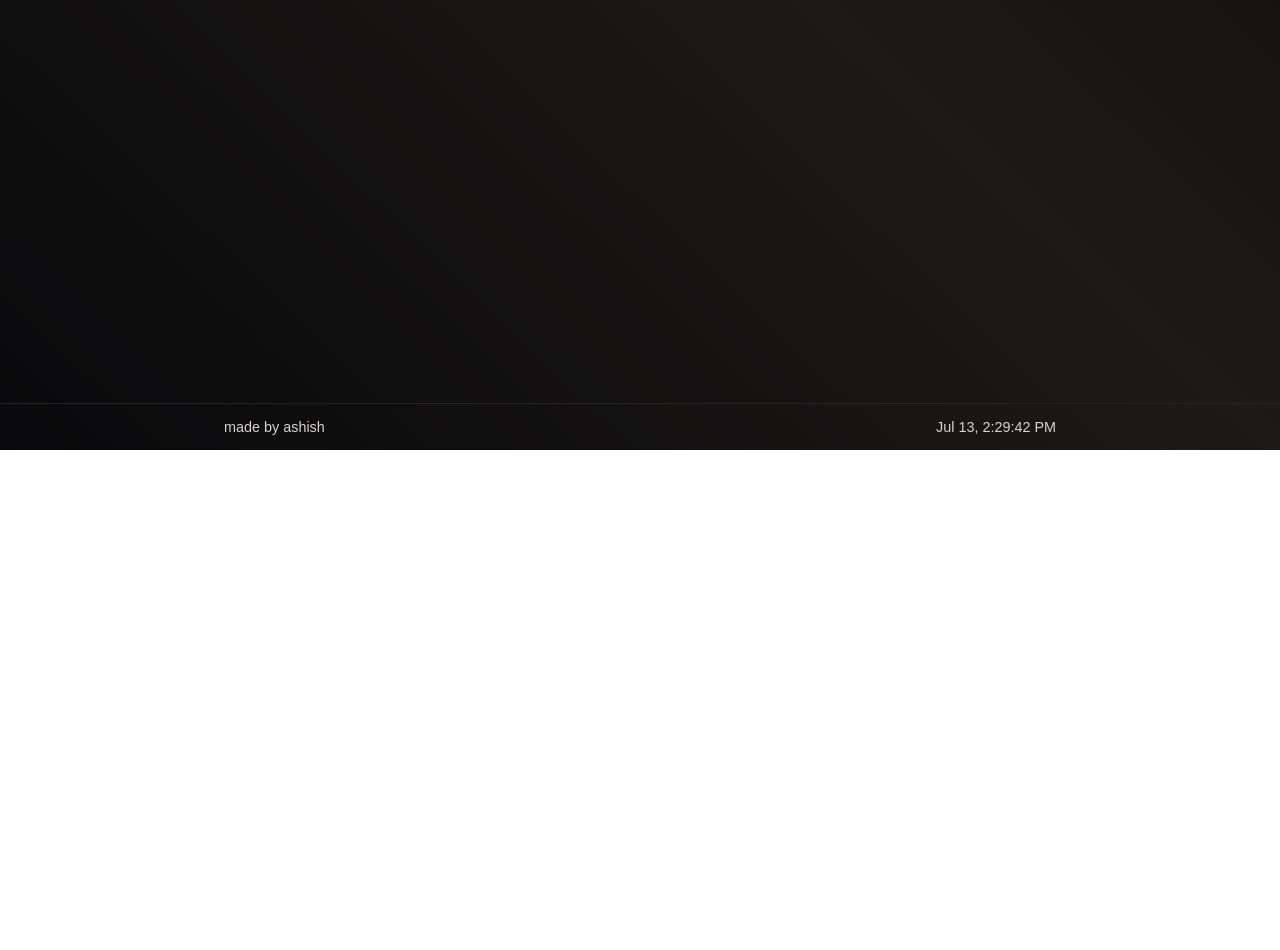
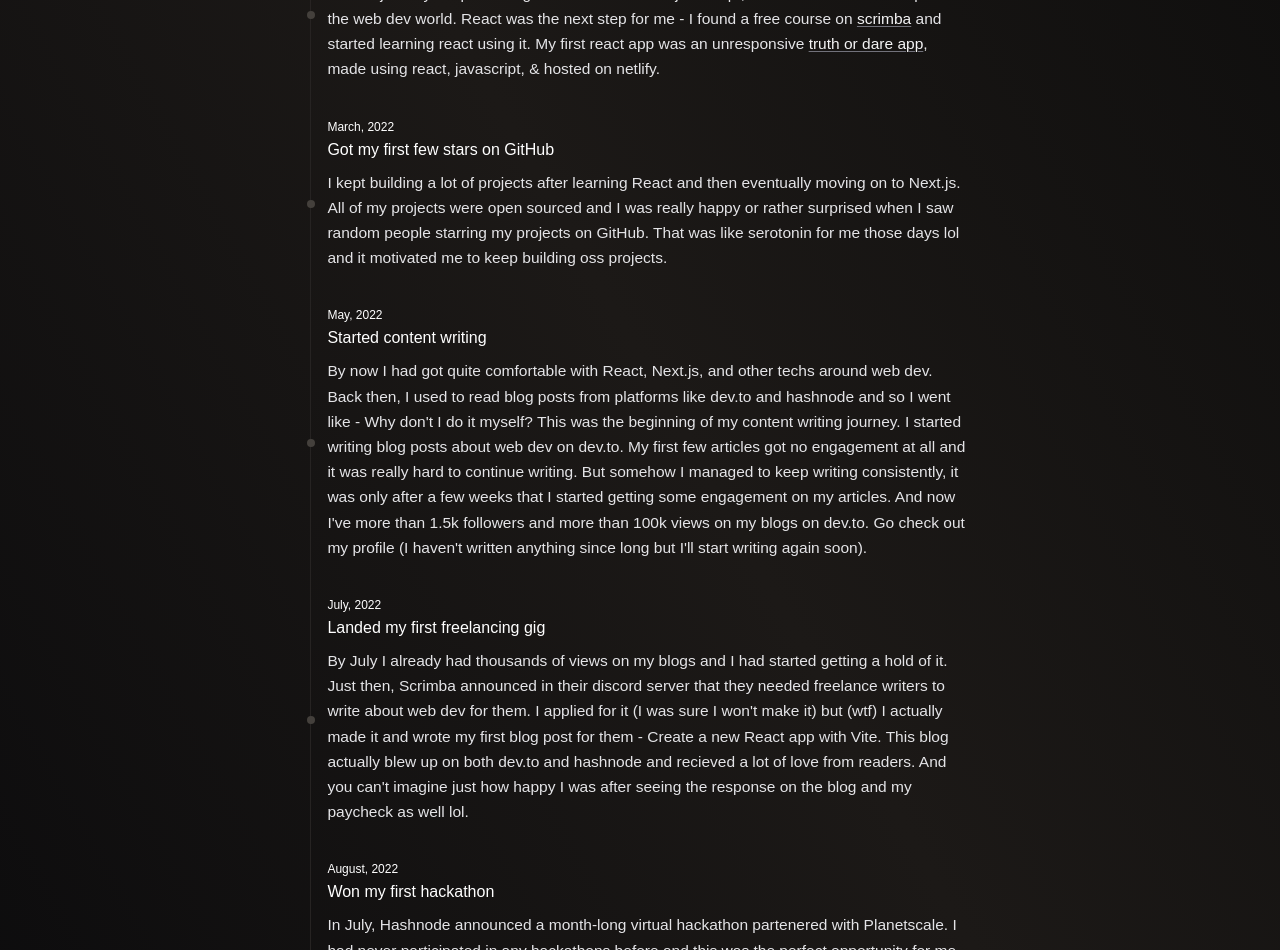
Before and after one commit to asrvd/v2.asrvd.me, a Next.js app: page /timeline in a window 1280 px wide. Before the commit this address had no page. Shown: the part 780-1730 px from the top of the page. Before the commit the page ends 1230 px from the top, so only its background shows below. Built offline with nearby package versions, Linux system fonts and the light colour scheme; a web font is replaced by a local one.

Commit message:
feat: add timeline

```diff
--- a/src/app/globals.css
+++ b/src/app/globals.css
@@ -41,48 +41,48 @@
   text-decoration-color: #f4f4f5;
 }
 
-article a {
+article > a {
   @apply underline underline-offset-2 cursor-pointer duration-150 text-zinc-100 !important;
 
   text-decoration-color: #71717a !important;
   text-decoration-thickness: 1px !important;
 }
 
-article a:hover {
+article > a:hover {
   text-decoration-color: #f4f4f5 !important;
 }
 
-article ul > li {
+article > ul > li {
   @apply text-zinc-100 text-[0.97rem] font-normal !important;
 }
 
-article pre {
+article > pre {
   @apply rounded-lg font-normal !important;
 }
 
-article code::before,
-article code::after {
+article > code::before,
+article > code::after {
   @apply content-none !important;
 }
 
-article p > code {
+article > p > code {
   @apply font-normal bg-stone-800/50 rounded-md p-1 !important;
 }
 
-article h1,
-article h2,
-article h3,
-article h4 {
+article > h1,
+article > h2,
+article > h3,
+article > h4 {
   @apply text-zinc-50 font-semibold text-lg tracking-tight mb-4 leading-none !important;
 }
 
-article h2,
-h3,
-h4 {
+article > h2,
+article >h3,
+article >h4 {
   @apply mt-8 !important;
 }
 
-article img {
+article > img {
   @apply w-full rounded-lg !important;
 }
 
--- a/src/app/layout.tsx
+++ b/src/app/layout.tsx
@@ -28,7 +28,7 @@
             <div className="flex flex-col gap-2 justify-center">
               <h2 className="mb-0">Ashish</h2>
               <p className="mb-0 text-zinc-400 font-semibold leading-none">
-                IDK what to put here tbh :/
+                Student • Dev • Ailurophile
               </p>
             </div>
           </section>
--- a/src/app/page.tsx
+++ b/src/app/page.tsx
@@ -18,7 +18,7 @@
         <p>
           I'm a student, a fullstack dev, oss fanboy, techical writer, shitpost
           creator, hackathon grinder, and somewhat of a gamer as well. I can
-          write ts, python, rust, go, ruby and I'm currently being forced to
+          write typesript, python, rust, go, ruby and I'm currently being forced to
           learn c & cpp for my uni courses.
         </p>
         <p className="mb-0">
--- /dev/null
+++ b/src/app/timeline/page.tsx
@@ -0,0 +1,68 @@
+/* eslint-disable react/no-unescaped-entities */
+
+const timelineElements = [
+  {
+    date: "July, 2021",
+    title: "Graduated from high school, start of programming journey",
+    description:
+      `I graduated from high school and started learning web development. Back then I was only familiar with Python. So, I started building discord bots and one of them even got verified by discord. This was one of the very first achievements I had in this amazing journey.`,
+  },
+  {
+    date: "October, 2021",
+    title: "Started learning JavaScript",
+    description:
+      `After working a lot with Python, I wanted to learn a new language and JavaScript seemed to be a good choice as I wanted to dive in web development anyways. Back then I used to watch videos on YouTube and buidl small JavaScript projects - I even made the <a href="https://github.com/asrvd/Javascript-Projects">repo</a> public on GitHub (lol). I made my first iteration of my <a href="https://asrvd.github.io/">personal site</a> during this time as well and I was really proud of it.`,
+  },
+  {
+    date: "January, 2022",
+    title: "Started learning React",
+    description:
+      `Till mid january I kept working on discord bots and javascript, but I wanted to dive deeper into the web dev world. React was the next step for me - I found a free course on <a href="https://scrimba.io">scrimba</a> and started learning react using it. My first react app was an unresponsive <a href="https://tod-generator.netlify.app/">truth or dare app</a>, made using react, javascript, & hosted on netlify.`,
+  },
+  {
+    date: "March, 2022",
+    title: "Got my first few stars on GitHub",
+    description: `I kept building a lot of projects after learning React and then eventually moving on to Next.js. All of my projects were open sourced and I was really happy or rather surprised when I saw random people starring my projects on GitHub. That was like serotonin for me those days lol and it motivated me to keep building oss projects.`,
+  },
+  {
+    date: "May, 2022",
+    title: "Started content writing",
+    description: `By now I had got quite comfortable with React, Next.js, and other techs around web dev. Back then, I used to read blog posts from platforms like dev.to and hashnode and so I went like - Why don't I do it myself? This was the beginning of my content writing journey. I started writing blog posts about web dev on dev.to. My first few articles got no engagement at all and it was really hard to continue writing. But somehow I managed to keep writing consistently, it was only after a few weeks that I started getting some engagement on my articles. And now I've more than 1.5k followers and more than 100k views on my blogs on dev.to. Go check out my profile (I haven't written anything since long but I'll start writing again soon).`,
+  },
+  {
+    date: "July, 2022",
+    title: "Landed my first freelancing gig",
+    description: `By July I already had thousands of views on my blogs and I had started getting a hold of it. Just then, Scrimba announced in their discord server that they needed freelance writers to write about web dev for them. I applied for it (I was sure I won't make it) but (wtf) I actually made it and wrote my first blog post for them - Create a new React app with Vite. This blog actually blew up on both dev.to and hashnode and recieved a lot of love from readers. And you can't imagine just how happy I was after seeing the response on the blog and my paycheck as well lol.`,
+  },
+  {
+    date: "August, 2022",
+    title: "Won my first hackathon",
+    description: `In July, Hashnode announced a month-long virtual hackathon partenered with Planetscale. I had never participated in any hackathons before and this was the perfect opportunity for me to test my skills I had been learning since months. My submission fo the hackathon was a web app that lets you create embeddable widgets with all your sponsrship links listed at one place. It was like a linktree but only for your sponsorship links. Again, I wasn't expecting to win at all but when the winners got announced in August and my project was in the top 5 submissions, I couldn't believe it.`
+  },
+  {
+    date: "Present",
+    title: "Building & Learning",
+    description: `Since August, 2022, I've been working on a lot of open source projects and even became maintainer for a lot of projects. I even won a track prize in an offline hackathon and won an online hackathon by Supabase. Things have been going quite slow but time's running faster these days - thanks to my college life. But nevertheless the grind never stops. Hopefully, I still would have a lot of stories to share her about my journey. If you actually read it till here - thanks a lot ${"<3"}`
+  }
+];
+
+export default function TimelinePage() {
+  return (
+    <div className="flex flex-col gap-12 w-full h-full">
+      <section className="w-full flex flex-col justify-start p-[0.4rem]">
+        <h2>Lifelogs ~</h2>
+        <div className="flex flex-col gap-4 border-l border-stone-800/90 pl-4">
+        {timelineElements.map((element, index) => (
+          <div className="flex flex-col gap-2 justify-start before:content-[''] before:absolute before:h-2 before:w-2 before:bg-stone-700 before:rounded-full before:-left-[1.25rem] before:top-1/2 relative" key={index}>
+            <div>
+              <span className="text-xs">{element.date}</span>
+              <h4 className="m-0">{element.title}</h4>
+            </div>
+            <p className="text-zinc-200" dangerouslySetInnerHTML={{__html: element.description}}></p>
+          </div>
+        ))}
+        </div>
+      </section>
+    </div>
+  );
+}
--- a/src/components/fm.tsx
+++ b/src/components/fm.tsx
@@ -19,7 +19,7 @@
 
 export default function FM() {
   const { data, error } = useSWR<Song>("/api/fm", fetcher, {
-    refreshInterval: 30000,
+    refreshInterval: 10000,
   });
 
   if (error) {
--- a/src/components/footer.tsx
+++ b/src/components/footer.tsx
@@ -3,7 +3,7 @@
 export default function Footer() {
   return (
     <footer className="flex px-4 py-4 justify-center gap-6 items-center w-full border-t border-stone-800/90">
-      <div className="w-full lg:w-2/3 flex justify-between">
+      <div className="w-full lg:w-[55%] flex justify-between">
         <p className="leading-none m-0">made by ashish</p>
         <Time />
       </div>
--- a/src/components/guestbook-form.tsx
+++ /dev/null
@@ -1 +0,0 @@
-"use client";
--- a/src/components/navbar.tsx
+++ b/src/components/navbar.tsx
@@ -32,8 +32,8 @@
   const [hoveredPath, setHoveredPath] = useState(pathname);
 
   return (
-    <div className="border border-stone-800/90 p-[0.4rem] rounded-lg mb-12 sticky top-4 bg-stone-900/80 backdrop-blur-md">
-      <nav className="flex gap-2 relative justify-start w-full z-10  rounded-lg">
+    <div className="border border-stone-800/90 p-[0.4rem] rounded-lg mb-12 sticky top-4 z-[100] bg-stone-900/80 backdrop-blur-md">
+      <nav className="flex gap-2 relative justify-start w-full z-[100]  rounded-lg">
         {Object.entries(navItems).map(([path, { name }], index) => {
           const isActive = path === pathname;
 
```
